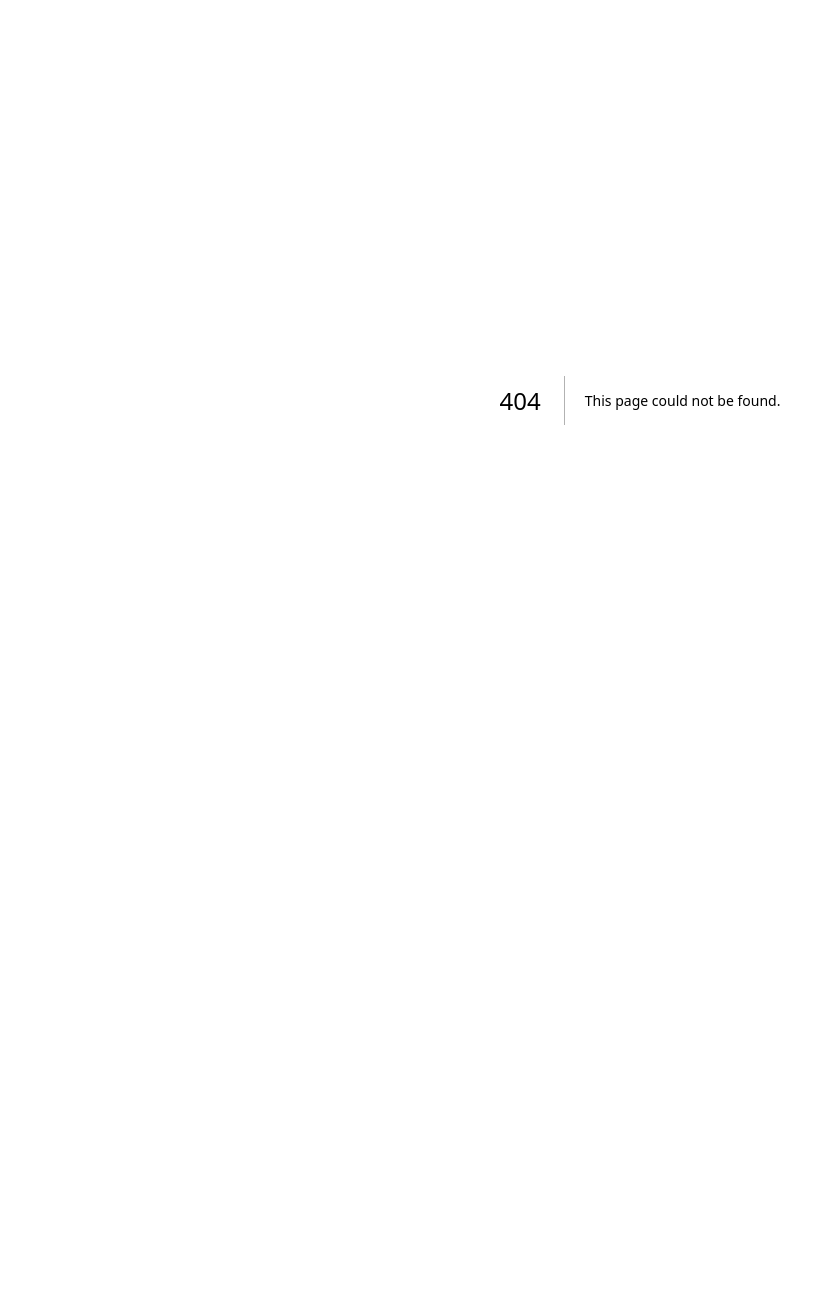
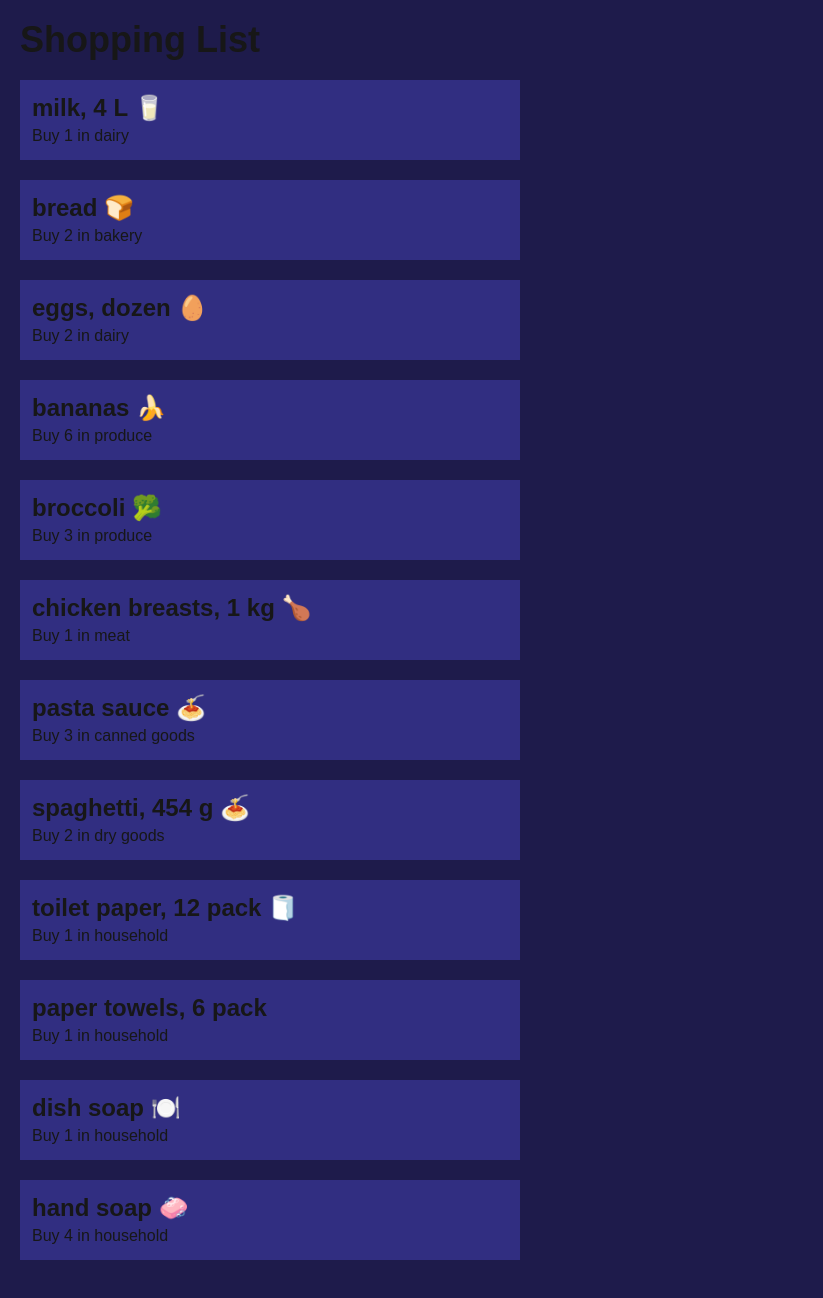
Before and after one commit to umayaush/cprg306-assignments, a Next.js app: page /week-3 in a window 1280 px wide. Before the commit this address had no page. Shown: the whole page, without its empty margins (0-823 px from the left). Before the commit the page ends 800 px from the top, so only its background shows below. Built offline with nearby package versions, Linux system fonts and the light colour scheme.

Commit message:
Completed week-3, Added Tailwind CSS to main page

```diff
--- a/app/page.js
+++ b/app/page.js
@@ -1,12 +1,15 @@
 import Link from "next/link";
 export default function Page() {
   return (
-    <main>
-      <h1>
+    <main className="min-w-screen min-h-screen flex flex-col items-center justify-center">
+      <h1 className="text-4xl font-bold rounded-lg bg-rose-950/75 p-6 mb-5">
         CPRG 306: Web Development 2 - Assignments
       </h1>
-      <Link href="./week-2">
+      <Link href="./week-2" className="text-xl font-semibold rounded-lg bg-rose-950/50 hover:bg-rose-950 py-3 px-10 mb-3">
         Link to Week-2
+      </Link>
+      <Link href="./week-3" className="text-xl font-semibold rounded-lg bg-rose-950/50 hover:bg-rose-950 py-3 px-10 mb-3">
+        Link to Week-3
       </Link>
     </main>
   );
--- /dev/null
+++ b/app/week-3/item-list.js
@@ -0,0 +1,93 @@
+import Item from "./item";
+
+export default function ItemList() {
+    const item1 = {
+        name: "milk, 4 L 🥛",
+        quantity: 1,
+        category: "dairy",
+    };
+
+    const item2 = {
+        name: "bread 🍞",
+        quantity: 2,
+        category: "bakery",
+    };
+
+    const item3 = {
+        name: "eggs, dozen 🥚",
+        quantity: 2,
+        category: "dairy",
+    };
+
+    const item4 = {
+        name: "bananas 🍌",
+        quantity: 6,
+        category: "produce",
+    };
+
+    const item5 = {
+        name: "broccoli 🥦",
+        quantity: 3,
+        category: "produce",
+    };
+
+    const item6 = {
+        name: "chicken breasts, 1 kg 🍗",
+        quantity: 1,
+        category: "meat",
+    };
+
+    const item7 = {
+        name: "pasta sauce 🍝",
+        quantity: 3,
+        category: "canned goods",
+    };
+
+    const item8 = {
+        name: "spaghetti, 454 g 🍝",
+        quantity: 2,
+        category: "dry goods",
+    };
+
+    const item9 = {
+        name: "toilet paper, 12 pack 🧻",
+        quantity: 1,
+        category: "household",
+    };
+
+    const item10 = {
+        name: "paper towels, 6 pack",
+        quantity: 1,
+        category: "household",
+    };
+
+    const item11 = {
+        name: "dish soap 🍽️",
+        quantity: 1,
+        category: "household",
+    };
+
+    const item12 = {
+        name: "hand soap 🧼",
+        quantity: 4,
+      category: "household",
+      };
+
+    return (
+        <ul>
+            <Item name={item1.name} quantity={item1.quantity} category={item1.category}/>
+            <Item name={item2.name} quantity={item2.quantity} category={item2.category}/>
+            <Item name={item3.name} quantity={item3.quantity} category={item3.category}/>
+            <Item name={item4.name} quantity={item4.quantity} category={item4.category}/>
+            <Item name={item5.name} quantity={item5.quantity} category={item5.category}/>
+            <Item name={item6.name} quantity={item6.quantity} category={item6.category}/>
+            <Item name={item7.name} quantity={item7.quantity} category={item7.category}/>
+            <Item name={item8.name} quantity={item8.quantity} category={item8.category}/>
+            <Item name={item9.name} quantity={item9.quantity} category={item9.category}/>
+            <Item name={item10.name} quantity={item10.quantity} category={item10.category}/>
+            <Item name={item11.name} quantity={item11.quantity} category={item11.category}/>
+            <Item name={item12.name} quantity={item12.quantity} category={item12.category}/>
+        </ul>
+
+    );
+}
--- /dev/null
+++ b/app/week-3/item.js
@@ -0,0 +1,8 @@
+export default function Item({name, quantity, category}) {
+    return (
+        <li className="bg-indigo-900 my-5 p-3 max-w-[500px]">
+            <h2 className="text-2xl font-bold">{name}</h2>
+            <p>Buy {quantity} in {category}</p>
+        </li>
+    );
+}
--- /dev/null
+++ b/app/week-3/page.js
@@ -0,0 +1,10 @@
+import ItemList from "./item-list";
+
+export default function Page() {
+    return (
+        <main className="p-5 bg-indigo-950 min-w-screen min-h-screen">
+            <h1 className="text-4xl font-bold ">Shopping List</h1>
+            <ItemList/>
+        </main>
+    );
+}
```
